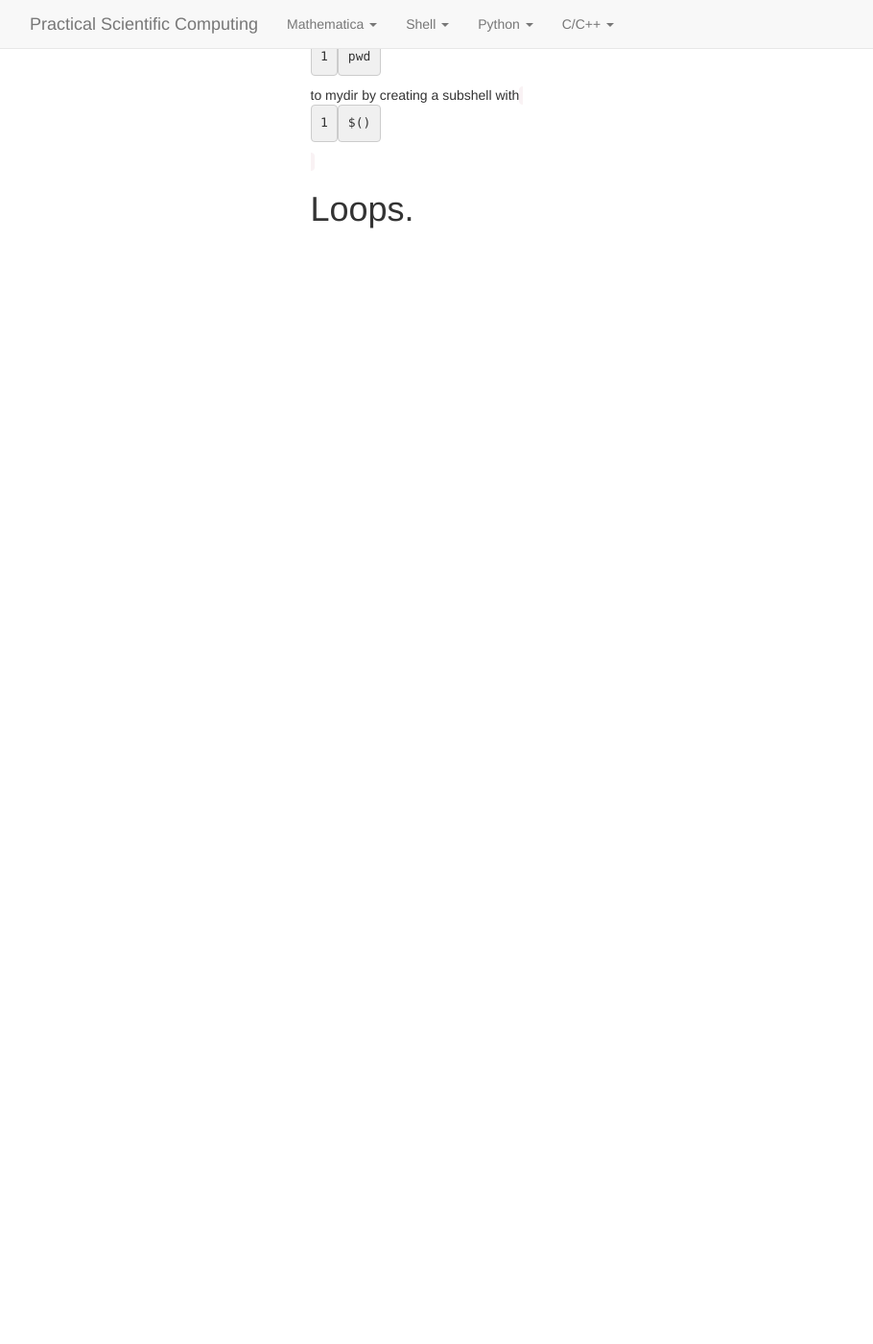
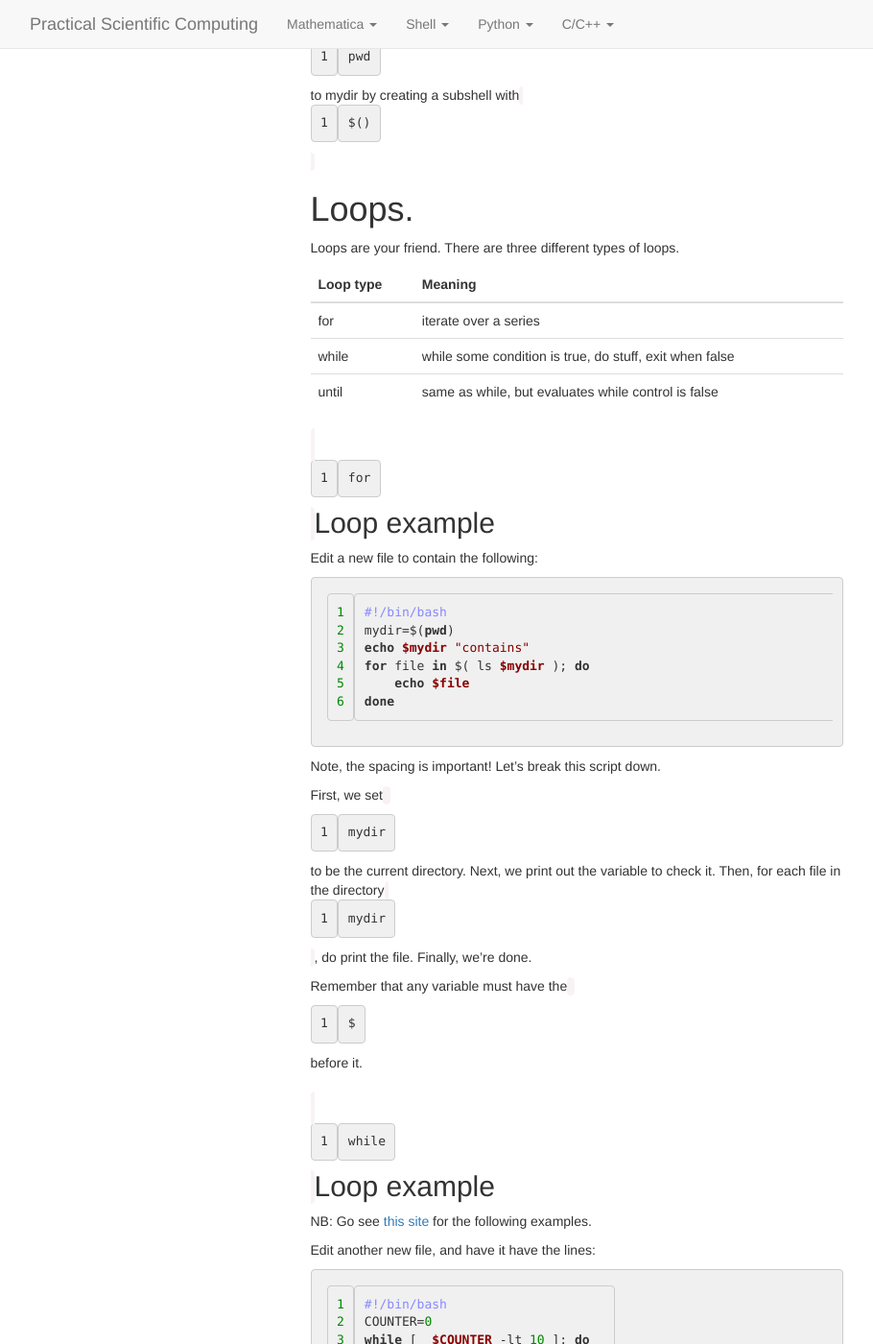
Before and after one commit to practical-scientific-computing/practical-scientific-computing.github.io, a Jekyll site: the page built from shell/05-shell_scripts.md, in a window 1280 px wide and 1400 px high, scrolled down 2073 px. Shown: the whole window at 96% size, without its empty margins (39-949 px from the left). Built offline with Jekyll 4.4.1, drawn with Linux system fonts in a browser that asks for light colours; nearby versions of some CDN libraries; before the commit the page ends 2321 px from its top, so only the background shows below that; some of the changed text lies outside the part shown.

Commit message:
finished loops in 05

````diff
--- a/shell/05-shell_scripts.md
+++ b/shell/05-shell_scripts.md
@@ -71,3 +71,69 @@ echo "Goodbye!"
 Again, check the file permissions and run. What have we done? We've effectively redirected the output of `pwd` to mydir by creating a subshell with `$()`
 
 # Loops.
+
+Loops are your friend. There are three different types of loops.
+
+| Loop type      | Meaning
+|----------------|---------------------------------------------------------
+| for            | iterate over a series
+| while          | while some condition is true, do stuff, exit when false
+| until          | same as while, but evaluates while control is false
+{:.table}
+
+## `for` Loop example
+
+Edit a new file to contain the following:
+
+```
+#!/bin/bash
+mydir=$(pwd)
+echo $mydir "contains"
+for file in $( ls $mydir ); do
+    echo $file
+done
+```
+
+Note, the spacing is important! Let's break this script down.
+
+First, we set `mydir` to be the current directory. Next, we print out the variable to check it.
+Then, for each file in the directory `mydir`, do print the file. Finally, we're done.
+
+Remember that any variable must have the `$` before it.
+
+## `while` Loop example
+
+NB: Go see [this site](http://tldp.org/HOWTO/Bash-Prog-Intro-HOWTO-7.html) for the following examples.
+
+Edit another new file, and have it have the lines:
+
+```
+#!/bin/bash
+COUNTER=0
+while [  $COUNTER -lt 10 ]; do
+    echo The counter is $COUNTER
+    let COUNTER=COUNTER+1
+done
+```
+
+Breaking this down, we set the variable `COUNTER`, and while the counter is less than 10, we
+print out the counter value. Finally we let the counter iterate its value by one. Something we
+haven't seen before is the `[ ]` construction. This allows for a conditional test, i.e. less than.
+
+
+## `until` Loop example
+
+The final example we will cover is the `until` construction. Edit this file and say:
+
+```
+COUNTER=20
+until [  $COUNTER -lt 10 ]; do
+    echo COUNTER $COUNTER
+    let COUNTER-=1
+done
+```
+
+Now go ahead and run it. Again, let's break down the logic.
+
+The first step is to set `COUNTER` to 20. Next, we say that until `COUNTER` is less that 10, do
+print out counter. Then we finally let the counter subtract 1 from its value.
````
